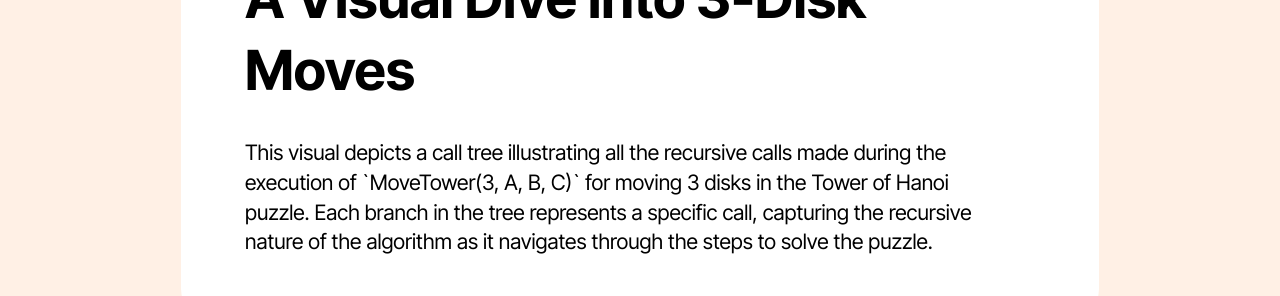
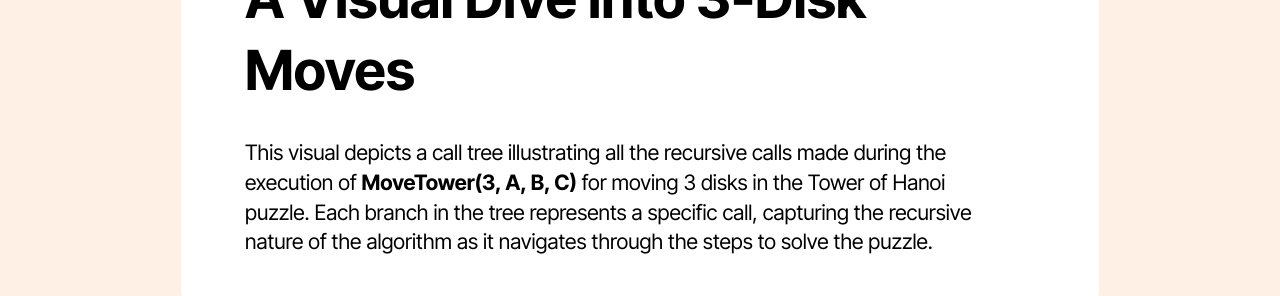
Before and after one commit to shreya2031/Tower-of-Hanoi, a plain HTML site: page index.html in a window 1280 px wide. Shown: the part 2040-2336 px from the top of the page. Drawn offline with nearby package versions, Linux system fonts and the light colour scheme; files whose address does not match are found by name.

Commit message:
Adding Content

```diff
--- a/index.html
+++ b/index.html
@@ -923,7 +923,7 @@
 							<div id="collapse1_0" class="panel-collapse noScroll collapse" role="tabpanel" aria-labelledby="headingOne" data-parent="#accordion" data-bs-parent="#bootstrap-accordion_0">
 								<div class="panel-body">
 									<p class="mbr-fonts-style panel-text display-7">
-										The Towers of Hanoi, also known as the pyramid puzzle, is a mathematical game involving three rods and disks stacked in descending order, with the objective of moving the entire stack to one of the other rods such that the order remains the same.It  is a captivating mathematical puzzle that has intrigued minds for centuries, challenging even the most seasoned problem solvers.
+										The Towers of Hanoi, also known as the pyramid puzzle, is a mathematical game involving three rods and disks stacked in descending order, with the objective of moving the entire stack to one of the other rods such that the order remains the same. It  is a captivating mathematical puzzle that has intrigued minds for centuries, challenging even the most seasoned problem solvers.
 
 									</p>
 								</div>
@@ -941,7 +941,7 @@
 							<div id="collapse2_0" class="panel-collapse noScroll collapse" role="tabpanel" aria-labelledby="headingOne" data-parent="#accordion" data-bs-parent="#bootstrap-accordion_0">
 								<div class="panel-body">
 									<p class="mbr-fonts-style panel-text display-7">
-										Legend has it that the Tower of Hanoi puzzle traces its roots to an ancient temple in the mystical city of Varanasi in India. According to the tale, there exists a temple with three diamond pillars and 64 golden disks. Brahma, the Hindu god of creation, placed these disks in a specific order at the beginning of time. The priests of the temple are tasked with the eternal challenge of moving the disks from one pillar to another, adhering to the rules that no disk may be placed on top of a smaller one.It is believed that once the Tower of Brahma is complete, the world would end.In the 19th century, French mathematician Edouard Lucas formalized the Tower of Hanoi puzzle, presenting it to the world in 1883 through his column, "Récréations Mathématiques," in the newspaper "La Nature." It quickly gained popularity as an engaging and intellectually stimulating problem.
+										Legend has it that the Tower of Hanoi puzzle traces its roots to an ancient temple in the mystical city of Varanasi in India. According to the tale, there exists a temple with three diamond pillars and 64 golden disks. Brahma, the Hindu god of creation, placed these disks in a specific order at the beginning of time. The priests of the temple are tasked with the eternal challenge of moving the disks from one pillar to another, adhering to the rules that no disk may be placed on top of a smaller one. It is believed that once the Tower of Brahma is complete, the world would end. In the 19th century, French mathematician Edouard Lucas formalized the Tower of Hanoi puzzle, presenting it to the world in 1883 through his column, "Récréations Mathématiques," in the newspaper "La Nature." It quickly gained popularity as an engaging and intellectually stimulating problem.
                     <img src="assets/images/Elucas_1 copy.png" alt="Image Description" class="img-fluid">
 									</p>
 								</div>
@@ -986,7 +986,7 @@
 							<div id="collapse4_0" class="panel-collapse noScroll collapse" role="tabpanel" aria-labelledby="headingOne" data-parent="#accordion" data-bs-parent="#bootstrap-accordion_0">
 								<div class="panel-body">
 									<p class="mbr-fonts-style panel-text display-7">
-										Each Tower of Hanoi problem has a minimum number of moves to solve it that is based on the amount of disks.In a 3-disk problem, a minimum of 7 moves are required.So every time the number of  disks is increased , that minimum number of moves is doubled + 1. Thus, the minimum number of moves required to solve a Tower of Hanoi is 2<sup>N</sup>-1. In this case, the “N” represents the amount of starting disks.
+										Each Tower of Hanoi problem has a minimum number of moves to solve it that is based on the amount of disks. In a 3-disk problem, a minimum of 7 moves are required.So every time the number of  disks is increased, that minimum number of moves is doubled + 1. Thus, the minimum number of moves required to solve a Tower of Hanoi is 2<sup>N</sup>-1. In this case, the “N” represents the amount of starting disks.
 									</p>
 								</div>
 							</div>
@@ -1025,9 +1025,9 @@
 										By recursively breaking down the problem into smaller subproblems and solving them, the recursive formula efficiently calculates the minimum number of moves required to solve the Tower of Hanoi problem for any given number of disks.
 
                       When dealing with any number of disks in the Tower of Hanoi puzzle, the algorithm follows a straightforward sequence of three key steps:
-                      <ol class="mbr-fonts-style panel-text display-7"><li>Move (n-1) Disks:Shifting the upper (n-1) disks from the source tower to the auxiliary tower, using the destination tower as a guide.</li>
-                        <li>Move nth Disk:Transferring  the largest nth disk from the source tower to the destination tower.</li>
-                       <li>Recursive Moves:Repeating the entire process recursively, focusing on handling (n-1) disks in each iteration, until all disks are successfully moved to the destination tower.
+                      <ol class="mbr-fonts-style panel-text display-7"><li>Move (n-1) Disks: Shifting the upper (n-1) disks from the source tower to the auxiliary tower, using the destination tower as a guide.</li>
+                        <li>Move nth Disk: Transferring  the largest nth disk from the source tower to the destination tower.</li>
+                       <li>Recursive Moves: Repeating the entire process recursively, focusing on handling (n-1) disks in each iteration, until all disks are successfully moved to the destination tower.
                       </li></ol>
 
 									</p>
@@ -1101,7 +1101,7 @@
               <div class="item-wrapper">
                 <p class="mbr-text mbr-fonts-style display-7">
 
-                  This visual depicts a call tree illustrating all the recursive calls made during the execution of `MoveTower(3, A, B, C)` for moving 3 disks in the Tower of Hanoi puzzle. Each branch in the tree represents a specific call, capturing the recursive nature of the algorithm as it navigates through the steps to solve the puzzle.</p>
+                  This visual depicts a call tree illustrating all the recursive calls made during the execution of <strong>MoveTower(3, A, B, C)</strong> for moving 3 disks in the Tower of Hanoi puzzle. Each branch in the tree represents a specific call, capturing the recursive nature of the algorithm as it navigates through the steps to solve the puzzle.</p>
               </div>
             </div>
 
```
